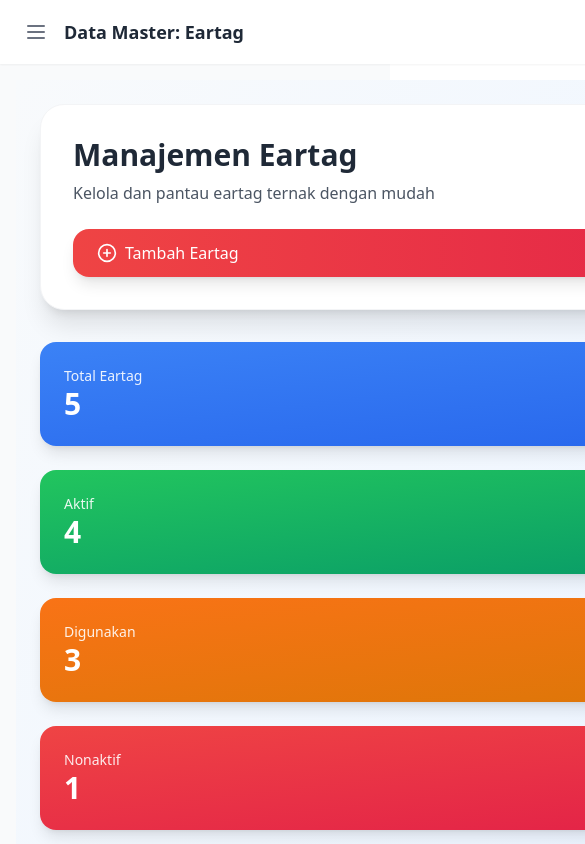
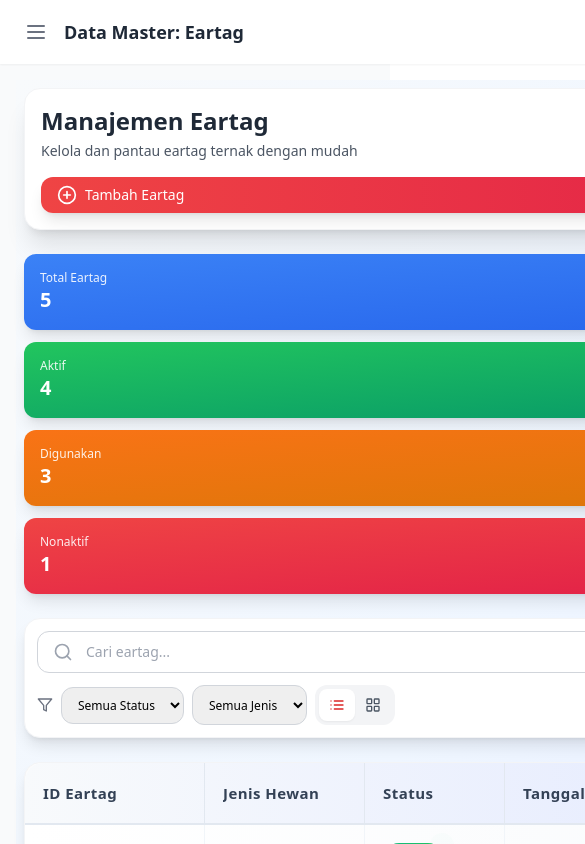
Before and after one commit to LittleKatyusha/Sapi, a React (Create React App) app: page /master-data/eartag in a window 390 px wide. Shown: the top 844 px of the page, 585 px wide, since content can reach past the window. Built offline with nearby package versions, Linux system fonts and the light colour scheme; sample sign-in values are in the browser's storage.

Commit message:
mobile eartag

```diff
--- a/src/pages/dataMaster/EartagPage.jsx
+++ b/src/pages/dataMaster/EartagPage.jsx
@@ -10,6 +10,7 @@ import CardView from './eartag/components/CardView';
 // Import modal yang sudah dipisahkan
 import AddEditEartagModal from './eartag/modals/AddEditEartagModal';
 import EartagDetailModal from './eartag/modals/EartagDetailModal';
+import DeleteConfirmationModal from './eartag/modals/DeleteConfirmationModal';
 
 // Import custom hook yang sudah dipisahkan
 import useEartags from './eartag/hooks/useEartags';
@@ -24,6 +25,8 @@ const EartagPage = () => {
     const [showDetailModal, setShowDetailModal] = useState(false);
     const [editData, setEditData] = useState(null);
     const [detailData, setDetailData] = useState(null);
+    const [deleteData, setDeleteData] = useState(null);
+    const [isDeleting, setIsDeleting] = useState(false);
     const [openMenuId, setOpenMenuId] = useState(null);
     const [viewMode, setViewMode] = useState('table'); // 'table' atau 'card'
 
@@ -51,11 +54,20 @@ const EartagPage = () => {
     }, []);
 
     const handleDelete = useCallback((item) => {
-        if (window.confirm(`Yakin ingin menghapus eartag "${item.id}"?\n\nTindakan ini akan menghapus kode eartag secara permanen dan tidak dapat dibatalkan.`)) {
-            console.log('Delete item:', item.id);
-            // Implementasi delete logic
-        }
+        setDeleteData(item);
     }, []);
+
+    const handleConfirmDelete = useCallback(() => {
+        if (!deleteData) return;
+        setIsDeleting(true);
+        // Simulasi async delete
+        setTimeout(() => {
+            console.log('Delete item:', deleteData.id);
+            // TODO: implementasi delete logic asli
+            setIsDeleting(false);
+            setDeleteData(null);
+        }, 1200);
+    }, [deleteData]);
 
     const handleDetail = useCallback((item) => {
         setDetailData(item);
@@ -137,24 +149,23 @@ const EartagPage = () => {
     ], [openMenuId, handleEdit, handleDelete, handleDetail]);
 
     return (
-        <div className="min-h-screen bg-gradient-to-br from-slate-50 via-blue-50 to-indigo-100 p-6">
-            <div className="max-w-7xl mx-auto space-y-8">
+        <div className="min-h-screen bg-gradient-to-br from-slate-50 via-blue-50 to-indigo-100 p-2 sm:p-4 md:p-6">
+            <div className="max-w-7xl mx-auto space-y-6 sm:space-y-8">
                 {/* Header Section */}
-                <div className="bg-white rounded-3xl p-8 shadow-xl border border-gray-100">
-                    <div className="flex flex-col lg:flex-row lg:items-center lg:justify-between gap-6">
+                <div className="bg-white rounded-2xl sm:rounded-3xl p-4 sm:p-8 shadow-xl border border-gray-100">
+                    <div className="flex flex-col gap-4 sm:flex-row sm:items-center sm:justify-between">
                         <div>
-                            <h1 className="text-3xl font-bold text-gray-800 mb-2">
+                            <h1 className="text-2xl sm:text-3xl font-bold text-gray-800 mb-1 sm:mb-2">
                                 Manajemen Eartag
                             </h1>
-                            <p className="text-gray-600">
+                            <p className="text-gray-600 text-sm sm:text-base">
                                 Kelola dan pantau eartag ternak dengan mudah
                             </p>
                         </div>
-
-                        <div className="flex flex-col sm:flex-row gap-4">
+                        <div className="flex flex-col gap-2 sm:flex-row sm:gap-4">
                             <button
                                 onClick={handleAdd}
-                                className="bg-gradient-to-r from-red-500 to-rose-600 text-white px-6 py-3 rounded-2xl hover:from-red-600 hover:to-rose-700 transition-all duration-300 flex items-center gap-2 font-medium shadow-lg hover:shadow-xl"
+                                className="bg-gradient-to-r from-red-500 to-rose-600 text-white px-4 py-2 sm:px-6 sm:py-3 rounded-xl sm:rounded-2xl hover:from-red-600 hover:to-rose-700 transition-all duration-300 flex items-center gap-2 font-medium shadow-lg hover:shadow-xl text-sm sm:text-base"
                             >
                                 <PlusCircle className="w-5 h-5" />
                                 Tambah Eartag
@@ -164,48 +175,48 @@ const EartagPage = () => {
                 </div>
 
                 {/* Stats Cards */}
-                <div className="grid grid-cols-1 md:grid-cols-2 lg:grid-cols-4 gap-6">
-                    <div className="bg-gradient-to-br from-blue-500 to-blue-600 text-white p-6 rounded-2xl shadow-lg">
-                        <h3 className="text-sm font-medium opacity-90">Total Eartag</h3>
-                        <p className="text-3xl font-bold">{stats.total}</p>
+                <div className="grid grid-cols-1 gap-3 sm:grid-cols-2 md:grid-cols-4 md:gap-6">
+                    <div className="bg-gradient-to-br from-blue-500 to-blue-600 text-white p-4 sm:p-6 rounded-xl sm:rounded-2xl shadow-lg">
+                        <h3 className="text-xs sm:text-sm font-medium opacity-90">Total Eartag</h3>
+                        <p className="text-xl sm:text-3xl font-bold">{stats.total}</p>
                     </div>
-                    <div className="bg-gradient-to-br from-green-500 to-emerald-600 text-white p-6 rounded-2xl shadow-lg">
-                        <h3 className="text-sm font-medium opacity-90">Aktif</h3>
-                        <p className="text-3xl font-bold">{stats.active}</p>
+                    <div className="bg-gradient-to-br from-green-500 to-emerald-600 text-white p-4 sm:p-6 rounded-xl sm:rounded-2xl shadow-lg">
+                        <h3 className="text-xs sm:text-sm font-medium opacity-90">Aktif</h3>
+                        <p className="text-xl sm:text-3xl font-bold">{stats.active}</p>
                     </div>
-                    <div className="bg-gradient-to-br from-orange-500 to-amber-600 text-white p-6 rounded-2xl shadow-lg">
-                        <h3 className="text-sm font-medium opacity-90">Digunakan</h3>
-                        <p className="text-3xl font-bold">{stats.inUse}</p>
+                    <div className="bg-gradient-to-br from-orange-500 to-amber-600 text-white p-4 sm:p-6 rounded-xl sm:rounded-2xl shadow-lg">
+                        <h3 className="text-xs sm:text-sm font-medium opacity-90">Digunakan</h3>
+                        <p className="text-xl sm:text-3xl font-bold">{stats.inUse}</p>
                     </div>
-                    <div className="bg-gradient-to-br from-red-500 to-rose-600 text-white p-6 rounded-2xl shadow-lg">
-                        <h3 className="text-sm font-medium opacity-90">Nonaktif</h3>
-                        <p className="text-3xl font-bold">{stats.inactive}</p>
+                    <div className="bg-gradient-to-br from-red-500 to-rose-600 text-white p-4 sm:p-6 rounded-xl sm:rounded-2xl shadow-lg">
+                        <h3 className="text-xs sm:text-sm font-medium opacity-90">Nonaktif</h3>
+                        <p className="text-xl sm:text-3xl font-bold">{stats.inactive}</p>
                     </div>
                 </div>
 
                 {/* Filters and Search */}
-                <div className="bg-white rounded-2xl p-6 shadow-lg border border-gray-100">
-                    <div className="flex flex-col lg:flex-row gap-4 lg:items-center lg:justify-between">
+                <div className="bg-white rounded-2xl p-3 sm:p-6 shadow-lg border border-gray-100">
+                    <div className="flex flex-col gap-3 sm:flex-row sm:gap-4 sm:items-center sm:justify-between">
                         {/* Search */}
-                        <div className="relative flex-1 max-w-md">
+                        <div className="relative flex-1 max-w-full sm:max-w-md">
                             <Search className="absolute left-4 top-1/2 transform -translate-y-1/2 w-5 h-5 text-gray-400" />
                             <input
                                 type="text"
                                 placeholder="Cari eartag..."
                                 value={searchTerm}
                                 onChange={(e) => setSearchTerm(e.target.value)}
-                                className="w-full pl-12 pr-4 py-3 border border-gray-300 rounded-xl focus:ring-2 focus:ring-red-500 focus:border-red-500 transition-colors duration-200"
+                                className="w-full pl-12 pr-4 py-2.5 sm:py-3 border border-gray-300 rounded-xl focus:ring-2 focus:ring-red-500 focus:border-red-500 transition-colors duration-200 text-sm sm:text-base"
                             />
                         </div>
 
                         {/* Filters */}
-                        <div className="flex flex-wrap gap-3">
+                        <div className="flex flex-wrap gap-2 sm:gap-3">
                             <div className="flex items-center gap-2">
                                 <Filter className="w-4 h-4 text-gray-500" />
                                 <select
                                     value={filterStatus}
                                     onChange={(e) => setFilterStatus(e.target.value)}
-                                    className="px-4 py-2 border border-gray-300 rounded-xl focus:ring-2 focus:ring-red-500 text-sm"
+                                    className="px-3 py-2 border border-gray-300 rounded-xl focus:ring-2 focus:ring-red-500 text-xs sm:text-sm"
                                 >
                                     <option value="all">Semua Status</option>
                                     <option value="active">Aktif</option>
@@ -216,7 +227,7 @@ const EartagPage = () => {
                             <select
                                 value={filterJenis}
                                 onChange={(e) => setFilterJenis(e.target.value)}
-                                className="px-4 py-2 border border-gray-300 rounded-xl focus:ring-2 focus:ring-red-500 text-sm"
+                                className="px-3 py-2 border border-gray-300 rounded-xl focus:ring-2 focus:ring-red-500 text-xs sm:text-sm"
                             >
                                 <option value="all">Semua Jenis</option>
                                 <option value="Sapi">Sapi</option>
@@ -229,7 +240,7 @@ const EartagPage = () => {
                             <div className="flex bg-gray-100 rounded-xl p-1">
                                 <button
                                     onClick={() => setViewMode('table')}
-                                    className={`px-3 py-2 rounded-lg transition-colors duration-200 ${
+                                    className={`px-2.5 py-2 rounded-lg transition-colors duration-200 text-xs sm:text-base ${
                                         viewMode === 'table'
                                             ? 'bg-white text-red-600 shadow-sm'
                                             : 'text-gray-600 hover:text-red-600'
@@ -239,7 +250,7 @@ const EartagPage = () => {
                                 </button>
                                 <button
                                     onClick={() => setViewMode('card')}
-                                    className={`px-3 py-2 rounded-lg transition-colors duration-200 ${
+                                    className={`px-2.5 py-2 rounded-lg transition-colors duration-200 text-xs sm:text-base ${
                                         viewMode === 'card'
                                             ? 'bg-white text-red-600 shadow-sm'
                                             : 'text-gray-600 hover:text-red-600'
@@ -253,7 +264,7 @@ const EartagPage = () => {
                 </div>
 
                 {/* Data Display */}
-                <div className="bg-white rounded-2xl shadow-lg border border-gray-100 relative">
+                <div className="bg-white rounded-2xl shadow-lg border border-gray-100 relative overflow-x-auto">
                     {/* Overlay anti-hover row, hanya muncul saat menu aktif */}
                     {openMenuId && (
                         <div
@@ -263,7 +274,8 @@ const EartagPage = () => {
                     )}
                     <div>
                         {viewMode === 'table' ? (
-                            <div className={`w-full min-w-0 ${openMenuId ? 'pointer-events-none' : ''}`}>
+                            <div className={`w-full overflow-x-auto ${openMenuId ? 'pointer-events-none' : ''}`}>
+                                <div className="min-w-[340px] sm:min-w-0">
                                     <DataTable
                                         columns={columns}
                                         data={filteredData}
@@ -281,8 +293,9 @@ const EartagPage = () => {
                                         pointerOnHover={true}
                                     />
                                 </div>
+                            </div>
                         ) : (
-                            <div className="p-6">
+                            <div className="p-2 sm:p-6">
                                 <CardView
                                     data={filteredData}
                                     onEdit={handleEdit}
@@ -317,6 +330,15 @@ const EartagPage = () => {
                 }}
                 data={detailData}
             />
+
+            <DeleteConfirmationModal
+                isOpen={!!deleteData}
+                onClose={() => { setDeleteData(null); setIsDeleting(false); }}
+                onConfirm={handleConfirmDelete}
+                title={`Hapus Eartag "${deleteData?.id || ''}"?`}
+                description="Tindakan ini akan menghapus kode eartag secara permanen dan tidak dapat dibatalkan."
+                loading={isDeleting}
+            />
         </div>
     );
 };
--- /dev/null
+++ b/src/pages/dataMaster/eartag/modals/DeleteConfirmationModal.jsx
@@ -0,0 +1,45 @@
+import React from 'react';
+import { X, Trash2 } from 'lucide-react';
+
+const DeleteConfirmationModal = ({ isOpen, onClose, onConfirm, title = 'Hapus Data', description = 'Apakah Anda yakin ingin menghapus data ini? Tindakan ini tidak dapat dibatalkan.', loading = false }) => {
+    if (!isOpen) return null;
+    return (
+        <div className="fixed inset-0 z-[99999] flex items-center justify-center bg-black/40 backdrop-blur-sm animate-fade-in">
+            <div className="bg-white rounded-2xl shadow-2xl w-full max-w-md p-8 relative animate-pop-in">
+                <button
+                    className="absolute top-4 right-4 text-gray-400 hover:text-red-500 transition-colors"
+                    onClick={onClose}
+                    aria-label="Tutup"
+                    disabled={loading}
+                >
+                    <X size={20} />
+                </button>
+                <div className="flex flex-col items-center text-center">
+                    <div className="bg-red-100 rounded-full p-4 mb-4 animate-bounce-in">
+                        <Trash2 size={32} className="text-red-500" />
+                    </div>
+                    <h2 className="text-xl font-bold text-gray-800 mb-2">{title}</h2>
+                    <p className="text-gray-500 mb-6 text-sm">{description}</p>
+                    <div className="flex gap-3 w-full justify-center">
+                        <button
+                            className="px-5 py-2 rounded-xl bg-gray-100 text-gray-600 hover:bg-gray-200 transition-colors font-medium"
+                            onClick={onClose}
+                            disabled={loading}
+                        >
+                            Batal
+                        </button>
+                        <button
+                            className="px-5 py-2 rounded-xl bg-gradient-to-r from-red-500 to-rose-600 text-white font-semibold shadow hover:from-red-600 hover:to-rose-700 transition-all disabled:opacity-60"
+                            onClick={onConfirm}
+                            disabled={loading}
+                        >
+                            {loading ? 'Menghapus...' : 'Hapus'}
+                        </button>
+                    </div>
+                </div>
+            </div>
+        </div>
+    );
+};
+
+export default DeleteConfirmationModal;
```
Also changed, not shown: src/pages/dataMaster/eartag/components/CardView.jsx (+11 -11 lines). Lines whose indentation alone changed are shown as unchanged.
